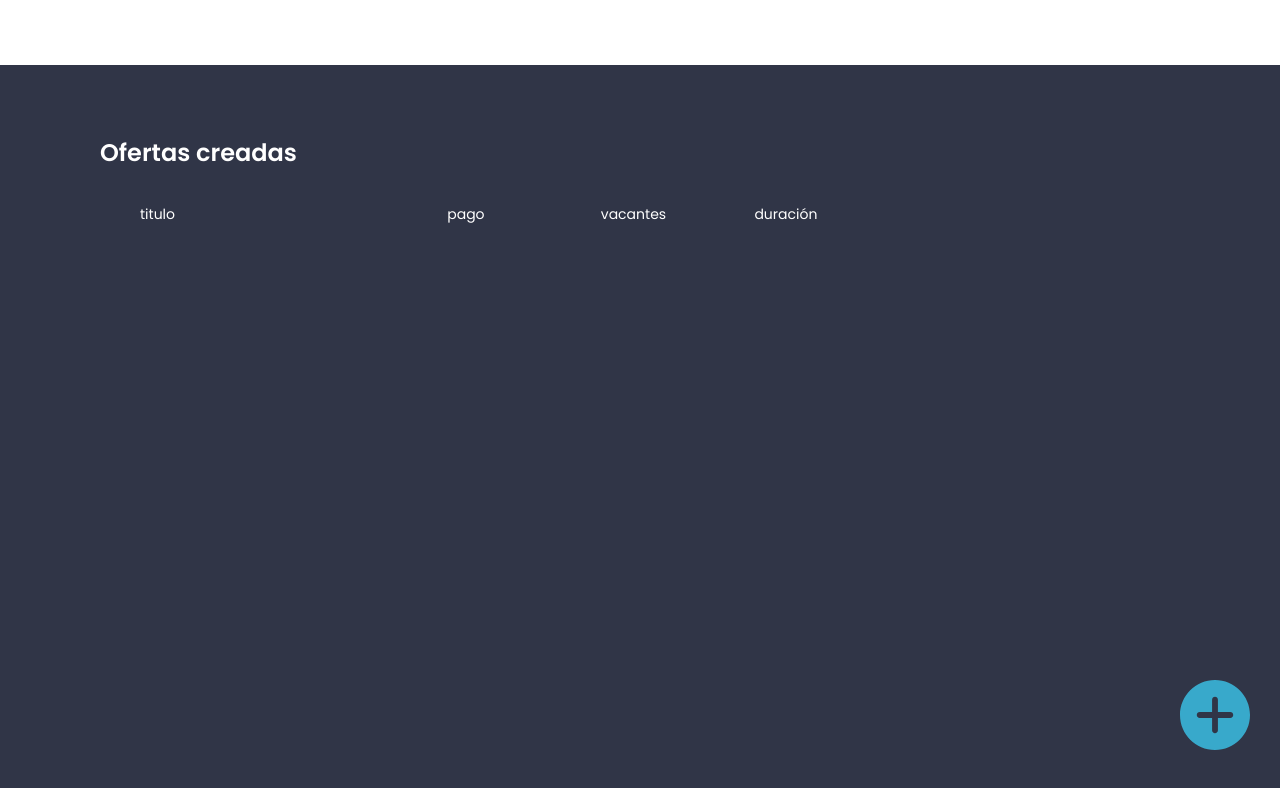
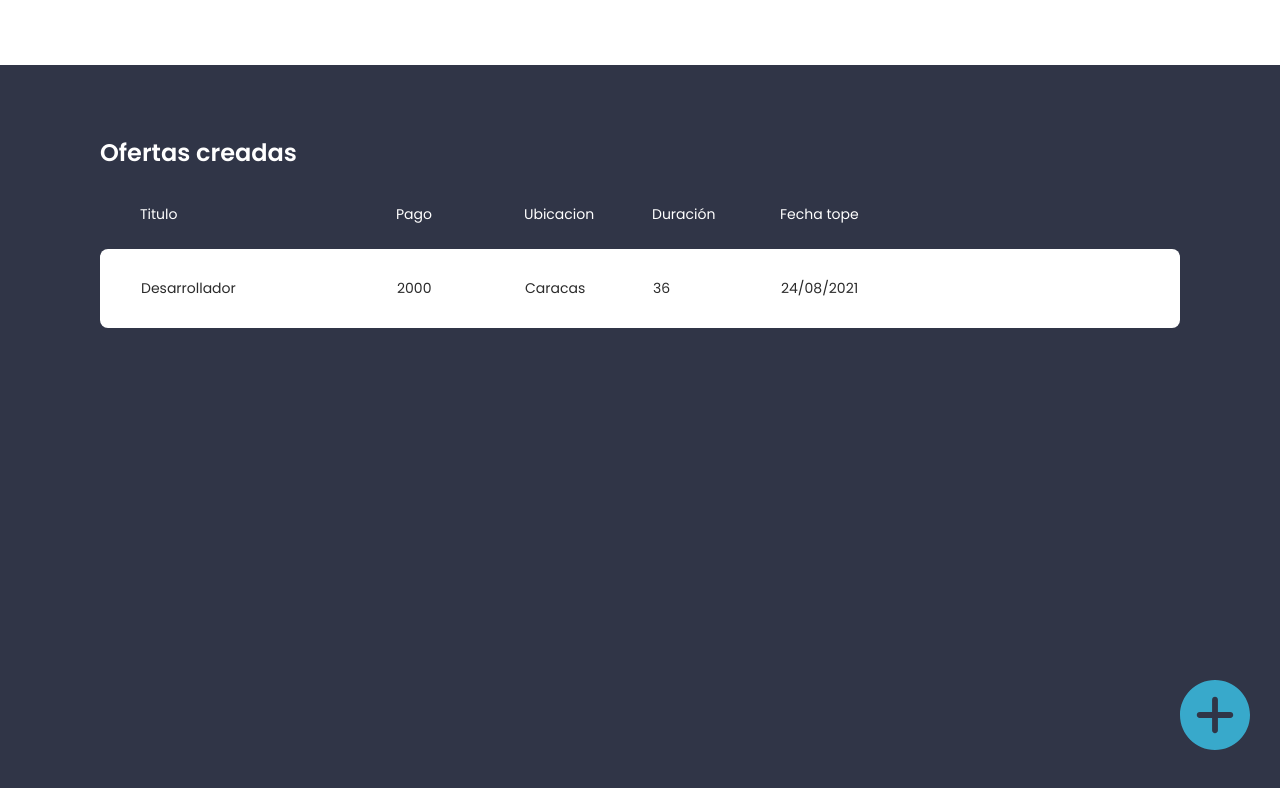
Before and after one commit to FiretechDS/Hustle-Employer, a Vue app in the folder packages/ui/: page / in a window 1280 px wide. Shown: the top 788 px of the page. Built offline with nearby package versions, Linux system fonts and the light colour scheme.

Commit message:
Implementacion de la tarjeta horizontal
Se implemento la tarjeta horizontal que muestra informacion basica de las ofertas de trabajo

```diff
--- /dev/null
+++ b/packages/ui/src/components/HorizontalCard.vue
@@ -0,0 +1,64 @@
+<template>
+    <div class="job-card">
+        <ul class="columns-job-offer">
+          <li>
+            <p class="in-card-text-job-offer">{{title}}</p>
+          </li>
+          <li class="small-columns-job-offer">
+            <p class="in-card-text-job-offer">{{salary}}</p>
+          </li>
+          <li class="small-columns-job-offer">
+            <p class="in-card-text-job-offer">{{location}}</p>
+          </li>
+          <li class="small-columns-job-offer">
+            <p class="in-card-text-job-offer">{{duration}}</p>
+          </li>
+          <li class="small-columns-job-offer">
+            <p class="in-card-text-job-offer">{{last}}</p>
+          </li>
+
+        </ul>
+    </div>
+</template>
+
+<script lang="ts">
+import { defineComponent, PropType } from "vue";
+
+export default defineComponent({
+  name: "HorizontalCard",
+  props:{
+       title: {
+         type: String
+       },
+       salary: {
+         type: Number
+       },
+       location:{
+         type: String
+       },
+       duration: {
+         type: String
+       },
+       last:{
+         type: String
+       }
+    }
+});
+</script>
+
+<style lang="scss" scoped>
+.job-card {
+    background: white;
+    padding: 0.1rem;
+    margin: 1rem 0;
+    border-radius: 8px;
+
+
+  }
+
+.in-card-text-job-offer{
+      color: $font-dark;
+}
+
+
+</style>
--- a/packages/ui/src/styles/_global.scss
+++ b/packages/ui/src/styles/_global.scss
@@ -74,3 +74,19 @@ a {
 html {
   font-size: 62.5%;
 }
+
+//JOB OFFER COLUMNS
+.columns-job-offer {
+  display: flex;
+  width: 60vw;
+  justify-content: space-around;
+  list-style-type: none;
+
+  :first-child {
+    justify-self: flex-start;
+    flex: 1;
+  }
+  .small-columns-job-offer {
+    flex: 0.5;
+  }
+}
--- a/packages/ui/src/views/JobOfferPage.vue
+++ b/packages/ui/src/views/JobOfferPage.vue
@@ -1,20 +1,24 @@
 <template>
   <div class="jobPageCointainer">
     <h2 class="title">Ofertas creadas</h2>
-    <ul class="columns">
-      <li>titulo</li>
-      <li class="small-column">pago</li>
-      <li class="small-column">vacantes</li>
-      <li class="small-column">duración</li>
+    <ul class="columns-job-offer">
+      <li>Titulo</li>
+      <li class="small-columns-job-offer">Pago</li>
+      <li class="small-columns-job-offer">Ubicacion</li>
+      <li class="small-columns-job-offer">Duración</li>
+      <li class="small-columns-job-offer">Fecha tope</li>
     </ul>
+    <HorizontalCard title='Desarrollador' salary=2000 location='Caracas' duration='36' last='24/08/2021'/>
   </div>
   <CreateOfferModal />
 </template>
+
 <script lang="ts">
 import { defineComponent } from "vue";
 import CreateOfferModal from "@/components/jobOffers/CreateOfferModal.vue";
+import HorizontalCard from "@/components/HorizontalCard.vue";
 export default defineComponent({
-  components: { CreateOfferModal },
+  components: { CreateOfferModal, HorizontalCard },
   name: "JobOfferPage",
 });
 </script>
@@ -29,19 +33,6 @@ export default defineComponent({
     font-size: $medium-font;
   }
 
-  .columns {
-    display: flex;
-    width: 60vw;
-    justify-content: space-around;
-    list-style-type: none;
 
-    :first-child {
-      justify-self: flex-start;
-      flex: 1;
-    }
-    .small-column {
-      flex: 0.5;
-    }
-  }
 }
 </style>
```
